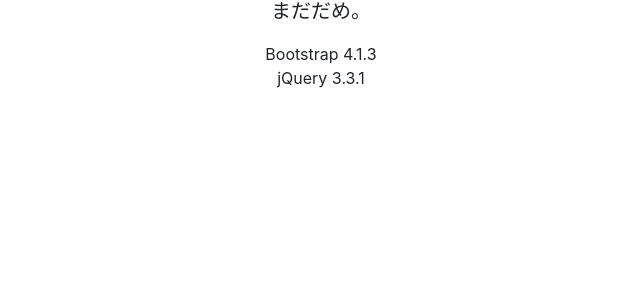
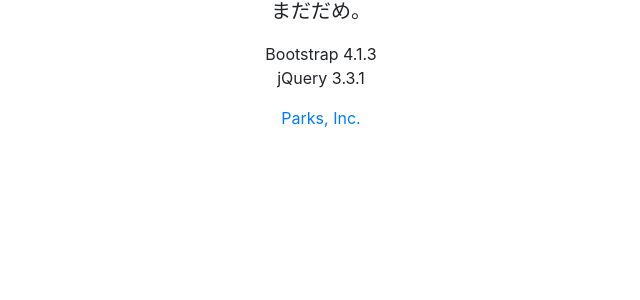
Before and after one commit to siriusformalhaut/Parks, a Django app: page /index/ in a window 1280 px wide. Shown: the part 238-538 px from the top of the page, without its empty margins (319-959 px from the left). Run offline with Django 3.2, Linux system fonts and the light colour scheme; parts of the project's set-up code (start-up, migrations or seed data) failed here and were passed over; some libraries are stand-ins or nearby versions.

Commit message:
気になったところをちょっと修正

```diff
--- a/codes/server/parkslab/manager/templates/base.html
+++ b/codes/server/parkslab/manager/templates/base.html
@@ -8,7 +8,7 @@
 		<meta name="description" content="">
 		<meta name="author" content="">
 
-    <title>Parks - {% block title %}welcome{% endblock %}</title>
+		<title>{% block title %}Welcome{% endblock %} - Parks</title>
 
 		<!-- Bootstrap core CSS -->
 		<link href= "{% static 'Bootstrap/vendor/bootstrap/css/bootstrap.min.css' %}" rel="stylesheet" >
@@ -63,6 +63,16 @@
 		<!-- Page Content -->
 		{% block body %}
 		{% endblock %}
+
+		<!-- Footer -->
+		<div class="container">
+			<div class="row">
+				<div class="col-lg-12 text-center">
+					<a href="https://mizutaniken1992.wixsite.com/parks" target="_blank">Parks, Inc.</a>
+				</div>
+			</div>
+		</div>
+
 		<!-- Bootstrap core JavaScript -->
 		<script src="{% static 'Bootstrap/vendor/jquery/jquery.min.js' %}"></script>
 		<script src="{% static 'Bootstrap/vendor/bootstrap/js/bootstrap.bundle.min.js' %}"></script>
```
Also changed, not shown: codes/server/parkslab/manager/templates/index.html (indentation only). Lines whose indentation alone changed are shown as unchanged.
